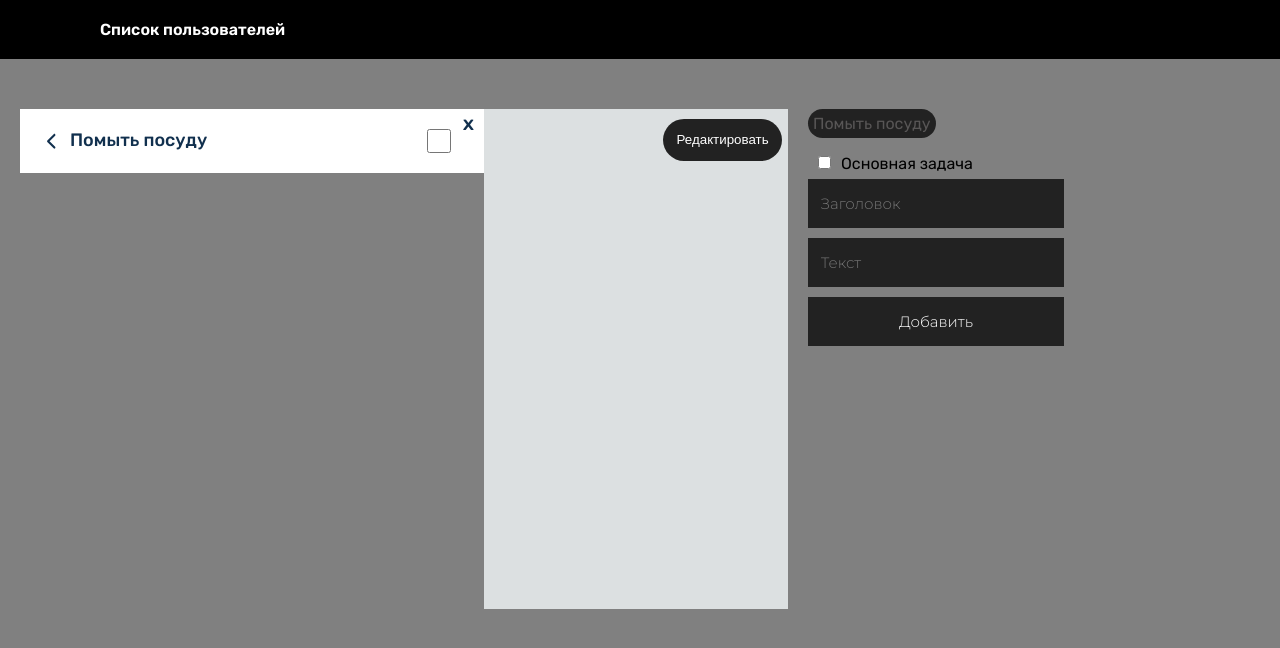
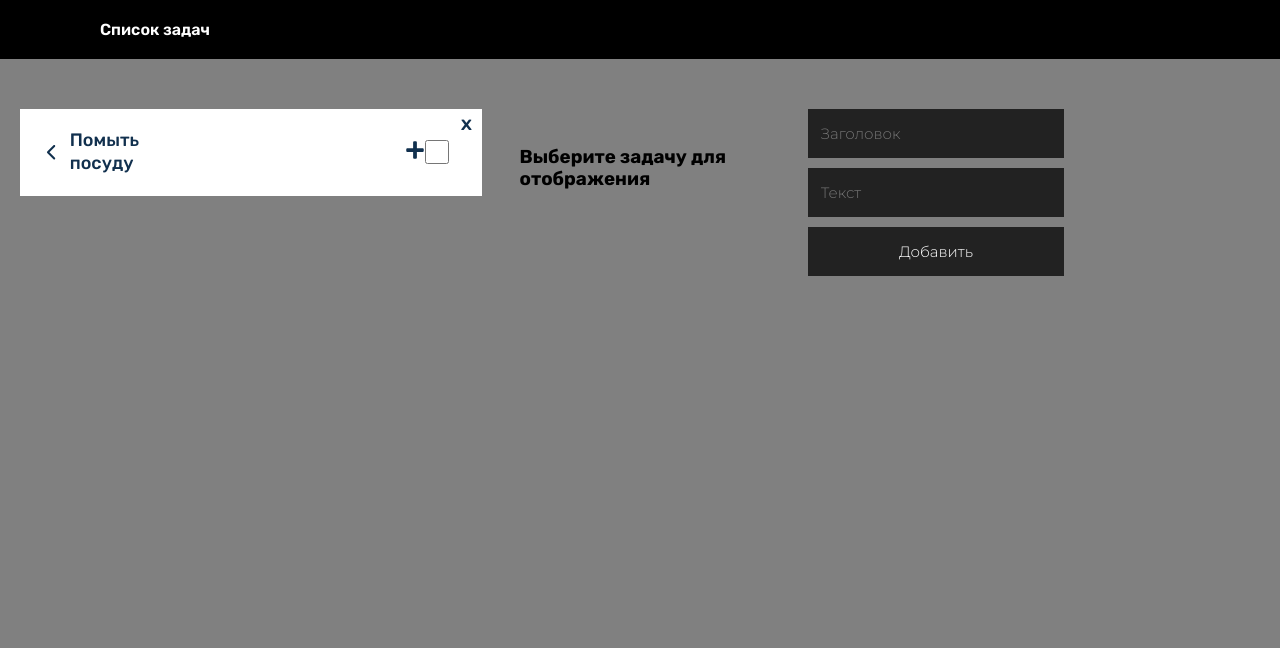
Before and after one commit to TovarishArtem/react_js_project, a React (Create React App) app: page / in a window 1280 px wide. Shown: the top 648 px of the page. Built offline with nearby package versions, Linux system fonts and the light colour scheme.

Commit message:
доделал MobX, вложенность

```diff
--- a/package.json
+++ b/package.json
@@ -7,6 +7,8 @@
     "@testing-library/react": "^13.4.0",
     "@testing-library/user-event": "^13.5.0",
     "axios": "^1.7.7",
+    "mobx": "^6.13.5",
+    "mobx-react-lite": "^4.0.7",
     "react": "^18.3.1",
     "react-dom": "^18.3.1",
     "react-icons": "^5.3.0",
--- a/src/App.js
+++ b/src/App.js
@@ -2,137 +2,35 @@ import React from 'react'
 import Header from './components/Header'
 import Cases from './components/Cases'
 import AddCase from './components/AddCase'
+import { observer } from 'mobx-react-lite'
+import { CasesStore } from './components/stores/CasesStore' // Импортируем store
 
-class App extends React.Component {
-	constructor(props) {
-		super(props)
-		const savedCases = localStorage.getItem('cases') // Получаем данные из localStorage
-		this.state = {
-			cases: savedCases
-				? JSON.parse(savedCases)
-				: [
-						{
-							id: 0,
-							main_case: '',
-							title: 'Помыть посуду',
-							text: 'помыть для мамы посуду',
-							nesting: [],
-						},
-				  ],
-		}
-		this.addUser = this.addUser.bind(this)
-		this.deleteNesting = this.deleteNesting.bind(this)
-		this.deleteMainCase = this.deleteMainCase.bind(this)
-		this.addNesting = this.addNesting.bind(this)
-		this.handleSaveEdit = this.handleSaveEdit.bind(this)
-	}
+// Создаем экземпляр store
+const taskStore = new CasesStore()
 
-	componentDidMount() {
-		// Загружаем данные из localStorage при загрузке компонента
-		const savedCases = localStorage.getItem('cases')
-		if (savedCases) {
-			this.setState({ cases: JSON.parse(savedCases) })
-		}
-	}
-
-	componentDidUpdate(_, prevState) {
-		// Сохраняем данные в localStorage при изменении cases
-		if (prevState.cases !== this.state.cases) {
-			localStorage.setItem('cases', JSON.stringify(this.state.cases))
-		}
-	}
-	handleSaveEdit(updatedCase) {
-		this.setState(prevState => ({
-			cases: prevState.cases.map(caseItem =>
-				caseItem.id === updatedCase.id ? updatedCase : caseItem
-			),
-		}))
-	}
-
-	deleteMainCase(casee) {
-		const updatedCases = this.state.cases.filter(
-			caseItem => caseItem.id !== casee.id
-		)
-		this.setState({ cases: updatedCases })
-	}
-
-	deleteNesting(mainCase, subTask) {
-		// Логируем вызов функции для отладки
-		console.log('deleteNesting called')
-
-		// Обновляем состояние, удаляя subTask из вложенных задач mainCase
-		this.setState(prevState => {
-			return {
-				cases: prevState.cases.map(caseItem => {
-					// Если это mainCase, удаляем subTask из массива nested задач
-					if (caseItem.id === mainCase.id) {
-						return {
-							...caseItem,
-							nesting: caseItem.nesting.filter(task => task.id !== subTask.id),
-						}
-					}
-					// Возвращаем caseItem без изменений, если это не mainCase
-					return caseItem
-				}),
-			}
-		})
-	}
-
-	addUser(casee) {
-		const newId =
-			this.state.cases.length > 0
-				? Math.max(...this.state.cases.map(c => c.id)) + 1
-				: 1
-		this.setState({ cases: [...this.state.cases, { id: newId, ...casee }] })
-	}
-
-	addNesting(casee) {
-		const nestingTitle = casee.main_case
-		const newId =
-			Math.max(
-				...this.state.cases.flatMap(item =>
-					Array.isArray(item.nesting) ? item.nesting.map(n => n.id || 0) : [0]
-				),
-				0
-			) + 1
-
-		const updatedCases = this.state.cases.map(item => {
-			if (item.title === nestingTitle) {
-				const currentNesting = Array.isArray(item.nesting) ? item.nesting : []
-				return {
-					...item,
-					nesting: [...currentNesting, { ...casee, id: newId }],
-				}
-			}
-			return item
-		})
-		this.setState({ cases: updatedCases })
-	}
-
-	render() {
+const App = observer(() => {
 	return (
 		<div>
-				<Header title='Список пользователей' />
+			<Header title='Список задач' />
 			<main>
 				<Cases
-						cases={this.state.cases}
-						onEdit={this.editUser}
-						onSave={this.handleSaveEdit}
-						onDeleteMain={this.deleteMainCase}
-						onDeleteNesting={this.deleteNesting}
+					cases={taskStore.cases}
+					onEdit={taskStore.onEdit}
+					onDeleteMain={taskStore.deleteMainCase}
+					onDeleteNesting={taskStore.deleteNesting}
+					addNesting={taskStore.addNesting}
+					forTextMethod={taskStore.forTextMethod}
 				/>
 			</main>
-
 			<aside>
 				<AddCase
-						onAdd={this.addUser}
-						cases={this.state.cases}
-						addNesting={this.addNesting}
+					onAdd={taskStore.addMainCase}
+					cases={taskStore.cases}
+					addNesting={taskStore.addNesting}
 				/>
 			</aside>
 		</div>
 	)
-	}
-}
+})
 
 export default App
--- a/src/components/AddCase.js
+++ b/src/components/AddCase.js
@@ -4,81 +4,79 @@ class AddCase extends React.Component {
 	constructor(props) {
 		super(props)
 		this.state = {
-			main_case: '',
+			main_case: '', // ID of the selected parent task
 			title: '',
 			text: '',
-			activeCase: '', // Состояние для отслеживания активной кнопки
+			activeCase: '', // To visualize the selected task
 		}
-		this.handleCaseClick = this.handleCaseClick.bind(this)
 	}
 
-	handleCaseClick(el) {
+	//
+	// renderCases = (cases, level = 0) => {
+	// 	return cases.map(el => {
+	// 		const isActive = this.state.activeCase === el.id
+	// 		const isParent = level === 0
+
+	// 		return (
+	// 			<div
+	// 				key={el.id}
+	// 				style={{ marginLeft: level * 20 }}
+	// 				className={`item_cases_on_top ${isActive ? 'active' : ''} ${
+	// 					isParent ? 'parent-case' : 'nested-case'
+	// 				}`}
+	// 			>
+	// 				{el.title}
+	// 				{el.nesting && this.renderCases(el.nesting, level + 1)}{' '}
+	// 				{/* Recursion */}
+	// 			</div>
+	// 		)
+	// 	})
+	// }
+
+	handleSubmit = e => {
+		e.preventDefault()
+		const { main_case, title, text } = this.state
+
+		// Do nothing if title or text are empty
+		if (!title || !text) return
+
+		// Create a new case object
+		const newCase = {
+			title,
+			text,
+			id: Date.now(), // Use a timestamp for the unique task ID
+			nesting: [], // Empty nesting for now, to be added if it's a nested task
+		}
+		this.props.onAdd(newCase) // Add as a new main task
+
+		// Reset the form state after submission
 		this.setState({
-			main_case: el,
-			activeCase: el, // Устанавливаем активную кнопку
+			title: '',
+			text: '',
+			activeCase: '', // Reset the active case ID
 		})
-	}
-
-	handleCheckboxChange = () => {
-		this.setState(prevState => ({
-			main_case: '', // Сбрасываем main_case, если это основная задача
-			activeCase: '', // Сбрасываем активную кнопку
-		}))
 	}
 
 	render() {
 		return (
 			<div>
-				<form ref={el => (this.myForm = el)}>
+				<form ref={el => (this.myForm = el)} onSubmit={this.handleSubmit}>
 					<div className='container_cases_on_top'>
-						{this.props.cases &&
-							this.props.cases.map(el => (
-								<div
-									key={el.title}
-									onClick={() => this.handleCaseClick(el.title)}
-									className={`item_cases_on_top ${
-										this.state.activeCase === el.title ? 'active' : ''
-									}`} // Применяем класс active при совпадении
-								>
-									{el.title}
-								</div>
-							))}
+						{/* {this.props.cases && this.renderCases(this.props.cases)}{' '} */}
+						{/* Render tasks */}
 					</div>
-					<input
-						type='checkbox'
-						id='isNesting'
-						onChange={this.handleCheckboxChange} // Используем новый обработчик
-					/>
-					Основная задача
+
 					<input
 						placeholder='Заголовок'
+						value={this.state.title}
 						onChange={e => this.setState({ title: e.target.value })}
 					/>
 					<input
 						placeholder='Текст'
+						value={this.state.text}
 						onChange={e => this.setState({ text: e.target.value })}
 					/>
-					<button
-						type='button'
-						onClick={() => {
-							this.myForm.reset()
-
-							const newCase = {
-								main_case: this.state.main_case,
-								title: this.state.title,
-								text: this.state.text,
-								id: Date.now(),
-							}
-
-							if (this.state.main_case !== '') {
-								this.props.addNesting(newCase)
-							} else {
-								this.props.onAdd(newCase)
-							}
-						}}
-					>
-						Добавить
-					</button>
+					<button type='submit'>Добавить</button>
 				</form>
 			</div>
 		)
--- a/src/components/Case.js
+++ b/src/components/Case.js
@@ -1,17 +1,17 @@
-import React from 'react'
-import Nesting from './Nesting'
+import React, { Component } from 'react'
 import { IoIosArrowBack } from 'react-icons/io'
+import { FaPlus } from 'react-icons/fa'
 
-class Case extends React.Component {
+export class Case extends Component {
 	constructor(props) {
 		super(props)
 		this.state = {
 			active_case: '1',
 			isDoneCases: {},
-			openMenu: false, // Стейт для контроля состояния выпадающего меню
-			isEditing: false, // Режим редактирования задачи
-			title: props.case.title, // Поле для редактирования заголовка
-			text: props.case.text, // Поле для редактирования текста
+			openMenu: false,
+			isEditing: false,
+			title: props.case.title,
+			text: props.case.text,
 		}
 	}
 
@@ -32,11 +32,10 @@ class Case extends React.Component {
 			title: this.state.title,
 			text: this.state.text,
 		}
-		// Предположим, что родительский компонент передает функцию saveEdit через пропсы
-		if (this.props.saveEdit) {
-			this.props.saveEdit(updatedCase)
+		if (this.props.onEdit) {
+			this.props.onEdit(updatedCase)
 		}
-		this.setState({ isEditing: false }) // Выход из режима редактирования
+		this.setState({ isEditing: false })
 	}
 
 	// Включение режима редактирования
@@ -48,11 +47,12 @@ class Case extends React.Component {
 	cancelEdit = () => {
 		this.setState({
 			isEditing: false,
-			title: this.props.case.title, // Возвращаем исходные данные
+			title: this.props.case.title,
 			text: this.props.case.text,
 		})
 	}
 
+	// Переключение видимости вложенных задач
 	toggleMenu = () => {
 		this.setState(prevState => ({
 			openMenu: !prevState.openMenu,
@@ -91,47 +91,63 @@ class Case extends React.Component {
 				[caseItem.id]: isMainDone,
 			}
 
-			if (isMainDone) {
 			caseItem.nesting?.forEach(subtask => {
-					newIsDoneCases[subtask.id] = true
+				newIsDoneCases[subtask.id] = isMainDone
 			})
-			} else {
-				caseItem.nesting?.forEach(subtask => {
-					newIsDoneCases[subtask.id] = false
-				})
-			}
 
 			return { isDoneCases: newIsDoneCases }
 		})
 	}
 
-	render() {
-		const { case: caseItem } = this.props
+	handleAddNesting = parentCase => {
+		const { addNesting } = this.props
+
+		// Новая подзадача
+		const newNestingCase = {
+			id: Date.now(), // Уникальный ID
+			title: 'Новая вложенная задача', // Заголовок подзадачи
+			text: 'Текст новой вложенной задачи', // Текст подзадачи
+			nesting: [], // Пустой массив подзадач
+		}
+
+		// Добавляем подзадачу к родительской задаче
+		if (addNesting) {
+			addNesting(newNestingCase, parentCase.id) // передаем родительскую задачу (parentCase)
+		} else {
+			console.error('addNesting is not defined or not passed as a prop')
+		}
+	}
+
+	// Рекурсивный рендер задач
+	renderCases = (caseItem, level = 0) => {
 		const isMainDone = this.state.isDoneCases[caseItem.id] || false
 
 		return (
-			<div>
-				<ul className='menu'>
-					<li onClick={this.toggleMenu}>
-						<div className={`main_li_user ${isMainDone ? 'done' : ''}`}>
+			<li key={caseItem.id}>
+				<div
+					className={`main_li_user ${isMainDone ? 'done' : ''}`}
+					style={{ marginLeft: level * 20 }} // Для визуального сдвига вложенности
+				>
 					<div className='user_container'>
 						<div
 							className={`user ${isMainDone ? 'done' : ''}`}
 							onClick={() => {
 								this.setState({ active_case: caseItem.id })
-										this.props.forText(caseItem)
+								this.props.selectCase(caseItem)
 							}}
 						>
 							<div className='span_and_p'>
 								<IoIosArrowBack className='arrow' />
-
 								<p>{caseItem.title}</p>
+							</div>
+							<div className='add_nesting'>
+								<FaPlus onClick={() => this.handleAddNesting(caseItem)} />
 							</div>
 
 							<input
 								type='checkbox'
 								checked={isMainDone}
-										onChange={this.handleMainCheckboxChange}
+								onChange={() => this.handleCheckboxChange(caseItem.id)}
 							/>
 							<span
 								onClick={() => this.props.onDeleteMain(caseItem)}
@@ -142,32 +158,31 @@ class Case extends React.Component {
 						</div>
 					</div>
 				</div>
-
+				{/* Рендер вложенных задач */}
+				{caseItem.nesting.length > 0 && (
 					<ul className={`nesting_ul ${this.state.openMenu ? 'open' : ''}`}>
-							{this.props.cases.map(el => (
-								<div key={el.id}>
-									{el.nesting &&
-										el.nesting.map((elem, index) => {
-											if (elem.main_case === caseItem.title) {
-												return (
-													<p key={index}>
-														<Nesting
-															onDeleteNesting={this.props.onDeleteNesting}
-															forText={this.props.forText}
-															case={elem}
-															main_case={caseItem}
-															isDone={this.state.isDoneCases[elem.id] || false}
-															fun={() => this.handleCheckboxChange(elem.id)}
-														/>
-													</p>
+						{caseItem.nesting.map(nestedCase =>
+							this.renderCases(nestedCase, level + 1)
+						)}
+					</ul>
+				)}
+				{/* Кнопка добавления вложенной задачи */}
+			</li>
 		)
 	}
+
+	render() {
+		const { case: caseItem } = this.props
+
+		if (!caseItem) {
 			return null
-										})}
-								</div>
-							))}
-						</ul>
-					</li>
+		}
+
+		return (
+			<div>
+				<ul className='menu'>
+					{/* Начинаем рекурсивный рендер с основной задачи */}
+					{this.renderCases(caseItem)}
 				</ul>
 			</div>
 		)
--- a/src/components/Cases.js
+++ b/src/components/Cases.js
@@ -1,47 +1,66 @@
 import React from 'react'
+import { observer } from 'mobx-react-lite'
 import Case from './Case'
 import TextCase from './TextCase'
 
-class Cases extends React.Component {
-	constructor(props) {
-		super(props)
-		this.state = {
-			elShow: {},
+const Cases = observer(
+	({
+		cases,
+		onSave,
+		onDeleteMain,
+		onDeleteNesting,
+		forTextMethod,
+		addNesting,
+		onEdit,
+	}) => {
+		const [selectedCase, setSelectedCase] = React.useState(null)
+
+		// Функция выбора задачи
+		const handleSelectCase = caseItem => {
+			setSelectedCase(caseItem)
+			forTextMethod(caseItem)
 		}
-		this.forTextMethod = this.forTextMethod.bind(this)
+
+		// Функция обработки редактирования
+		const handleEdit = (taskId, updatedFields) => {
+			onEdit(taskId, updatedFields) // Обновляем задачу через переданный метод onEdit
+
+			// Обновляем selectedCase, если редактируемая задача совпадает с выбранной
+			if (selectedCase?.id === taskId) {
+				setSelectedCase(prevCase => ({
+					...prevCase,
+					...updatedFields,
+				}))
 			}
-	forTextMethod(e) {
-		this.setState({ elShow: e })
-		// console.log(target)
 		}
-	render() {
-		if (this.props.cases.length > 0) {
-			return (
+
+		return cases.length > 0 ? (
 			<div className='container_case_textCase'>
 				<div className='container_users'>
-						{this.props.cases.map(el => (
-							<p>
+					{console.log(cases)}
+					{cases.map(el => (
 						<Case
-									onDeleteMain={this.props.onDeleteMain}
-									onDeleteNesting={this.props.onDeleteNesting}
-									cases={this.props.cases}
-									forText={this.forTextMethod}
 							key={el.id}
 							case={el}
+							addNesting={addNesting}
+							onDeleteMain={onDeleteMain}
+							onDeleteNesting={onDeleteNesting}
+							selectCase={handleSelectCase}
 						/>
-							</p>
 					))}
 				</div>
-					<TextCase onSave={this.props.onSave} case={this.state.elShow} />
+				{selectedCase ? (
+					<TextCase onEdit={handleEdit} case={selectedCase} />
+				) : (
+					<h3 className='h3_textCase'>Выберите задачу для отображения</h3>
+				)}
 			</div>
-			)
-		} else
-			return (
+		) : (
 			<div className='user'>
 				<h3>Нет задач</h3>
 			</div>
 		)
 	}
-}
+)
 
 export default Cases
--- /dev/null
+++ b/src/components/stores/CasesStore.js
@@ -0,0 +1,163 @@
+import { makeAutoObservable } from 'mobx'
+
+export class CasesStore {
+	cases = []
+	state = {
+		elShow: {}, // Состояние для отображения выбранной задачи
+	}
+
+	constructor() {
+		makeAutoObservable(this)
+		this.loadCases()
+		this.forTextMethod = this.forTextMethod.bind(this)
+	}
+
+	// Загрузка данных из LocalStorage
+	loadCases = () => {
+		const savedCases = localStorage.getItem('cases')
+		this.cases = savedCases
+			? JSON.parse(savedCases)
+			: [
+					{
+						id: 0,
+						main_case: '',
+						title: 'Помыть посуду',
+						text: 'помыть для мамы посуду',
+						nesting: [],
+					},
+			  ]
+	}
+
+	// Сохранение данных в LocalStorage
+	saveCases = () => {
+		localStorage.setItem('cases', JSON.stringify(this.cases))
+	}
+
+	// Установка выбранной задачи для отображения
+	forTextMethod(e) {
+		this.state.elShow = e
+	}
+
+	// Генерация нового ID для задачи
+	generateId = () => {
+		return (
+			Math.max(
+				0,
+				...this.cases.flatMap(task => [
+					task.id,
+					...(task.nesting ? this.collectNestedIds(task.nesting) : []),
+				])
+			) + 1
+		)
+	}
+
+	// Рекурсивный сбор всех ID из вложенных задач
+	collectNestedIds = nesting => {
+		return nesting.flatMap(task => [
+			task.id,
+			...(task.nesting ? this.collectNestedIds(task.nesting) : []),
+		])
+	}
+
+	// Добавление новой основной задачи
+	addMainCase = newCase => {
+		const newId = this.generateId()
+		const newMainCase = { ...newCase, id: newId, nesting: [], isDone: false }
+		this.cases.push(newMainCase)
+		this.saveCases()
+	}
+
+	// Рекурсивное добавление вложенной задачи
+	addNesting = (newCase, parentId) => {
+		const newId = this.generateId()
+
+		const addNestedTask = tasks => {
+			return tasks.map(task => {
+				if (task.id === parentId) {
+					// Если нашли родителя, добавляем новую задачу в его вложенные задачи
+					return {
+						...task,
+						nesting: [
+							...(task.nesting || []),
+							{ ...newCase, id: newId, nesting: [], isDone: false },
+						],
+					}
+				}
+				// Рекурсивно ищем в вложенных задачах
+				return {
+					...task,
+					nesting: addNestedTask(task.nesting || []),
+				}
+			})
+		}
+
+		this.cases = addNestedTask(this.cases)
+		this.saveCases()
+	}
+
+	// Переключение выполнения задачи (основной или вложенной)
+	toggleTaskDone = taskId => {
+		const toggleDoneRecursively = tasks => {
+			return tasks.map(task => {
+				if (task.id === taskId) {
+					return { ...task, isDone: !task.isDone }
+				}
+				return {
+					...task,
+					nesting: toggleDoneRecursively(task.nesting || []),
+				}
+			})
+		}
+
+		this.cases = toggleDoneRecursively(this.cases)
+		this.saveCases()
+	}
+	// Редактирование задачи или подзадачи
+	onEdit = (taskId, updatedFields) => {
+		const editTaskRecursively = tasks => {
+			return tasks.map(task => {
+				if (task.id === taskId) {
+					// Обновляем только найденную задачу
+					return { ...task, ...updatedFields }
+				}
+				// Рекурсивно ищем и обновляем во вложенных задачах
+				return {
+					...task,
+					nesting: editTaskRecursively(task.nesting || []),
+				}
+			})
+		}
+
+		this.cases = editTaskRecursively(this.cases)
+		this.saveCases()
+	}
+
+	// Удаление основной задачи
+	deleteMainCase = mainCase => {
+		this.cases = this.cases.filter(caseItem => caseItem.id !== mainCase.id)
+		this.saveCases()
+	}
+
+	// Удаление вложенной задачи
+	deleteNesting = (parentId, subTaskId) => {
+		const deleteNestedTaskRecursively = tasks => {
+			return tasks
+				.map(task => {
+					if (task.id === parentId) {
+						return {
+							...task,
+							nesting: task.nesting.filter(subTask => subTask.id !== subTaskId),
+						}
+					}
+					return {
+						...task,
+						nesting: deleteNestedTaskRecursively(task.nesting || []),
+					}
+				})
+				.filter(task => task)
+		}
+
+		this.cases = deleteNestedTaskRecursively(this.cases)
+		this.saveCases()
+	}
+}
--- a/src/css/main.css
+++ b/src/css/main.css
@@ -119,6 +119,12 @@ main .user p {
 	color: rgb(96, 105, 169);
 }
 
+/* Стили для активной задачи */
+.item_cases_on_top.active {
+	background-color: #ffeb3b; /* Цвет для активной задачи */
+	font-weight: bold;
+}
+
 .nesting_ul .user .span_and_p .arrow {
 	opacity: 0;
 }
@@ -148,6 +154,10 @@ main .user p {
 .container_cases_on_top {
 	display: flex;
 	flex-wrap: wrap;
+}
+.add_nesting {
+	margin-left: 10em;
+	font-size: 20px;
 }
 .item_cases_on_top {
 	cursor: pointer;
@@ -213,6 +223,10 @@ form button:hover {
 	justify-content: space-between;
 
 	height: 500px;
+}
+.h3_textCase {
+	width: 50%;
+	padding: 2em;
 }
 .container_users {
 	display: block;
```
Also changed, not shown: src/components/Nesting.js (+28 -2 lines), src/components/TextCase.js (+26 -14 lines), 1 other file (tests, documents, lock files or other folders). Lines whose indentation alone changed are shown as unchanged.
